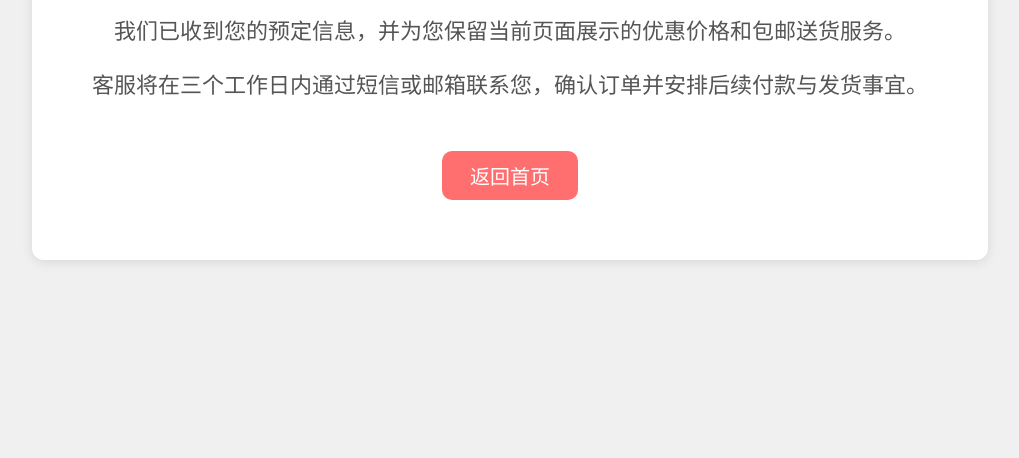
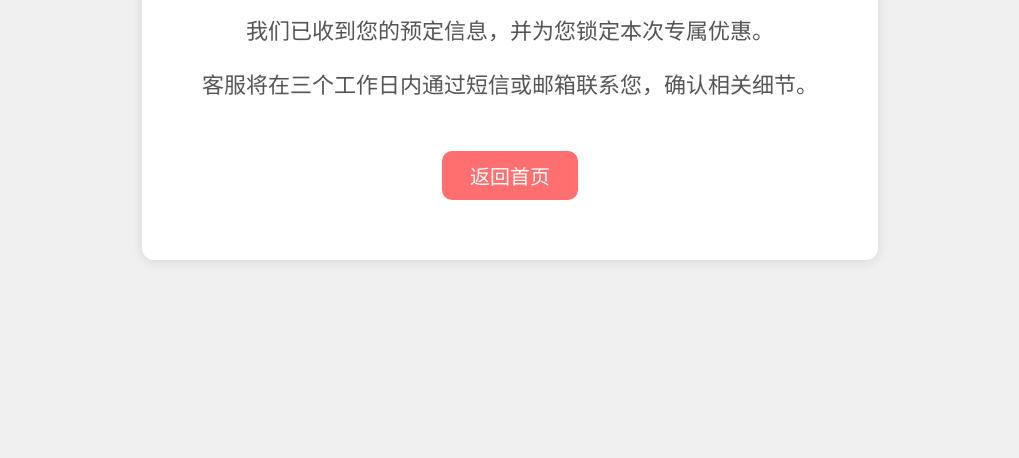
Before and after one commit to wangya-cloud/Phu-Quoc-island, a plain HTML site: page thanks.html in a window 1280 px wide. Shown: the part 342-800 px from the top of the page, without its empty margins (130-1149 px from the left). Drawn offline with Linux system fonts and the light colour scheme.

Commit message:
Update thanks.html

```diff
--- a/thanks.html
+++ b/thanks.html
@@ -46,9 +46,9 @@
   <div class="msg">
     <h1>✔ 预定成功！</h1>
 
-    <p>我们已收到您的预定信息，并为您保留当前页面展示的优惠价格和包邮送货服务。</p>
+    <p>我们已收到您的预定信息，并为您锁定本次专属优惠。</p>
 
-    <p>客服将在三个工作日内通过短信或邮箱联系您，确认订单并安排后续付款与发货事宜。</p>
+    <p>客服将在三个工作日内通过短信或邮箱联系您，确认相关细节。</p>
     <a href="index.html">返回首页</a>
   </div>
 </body>
```
